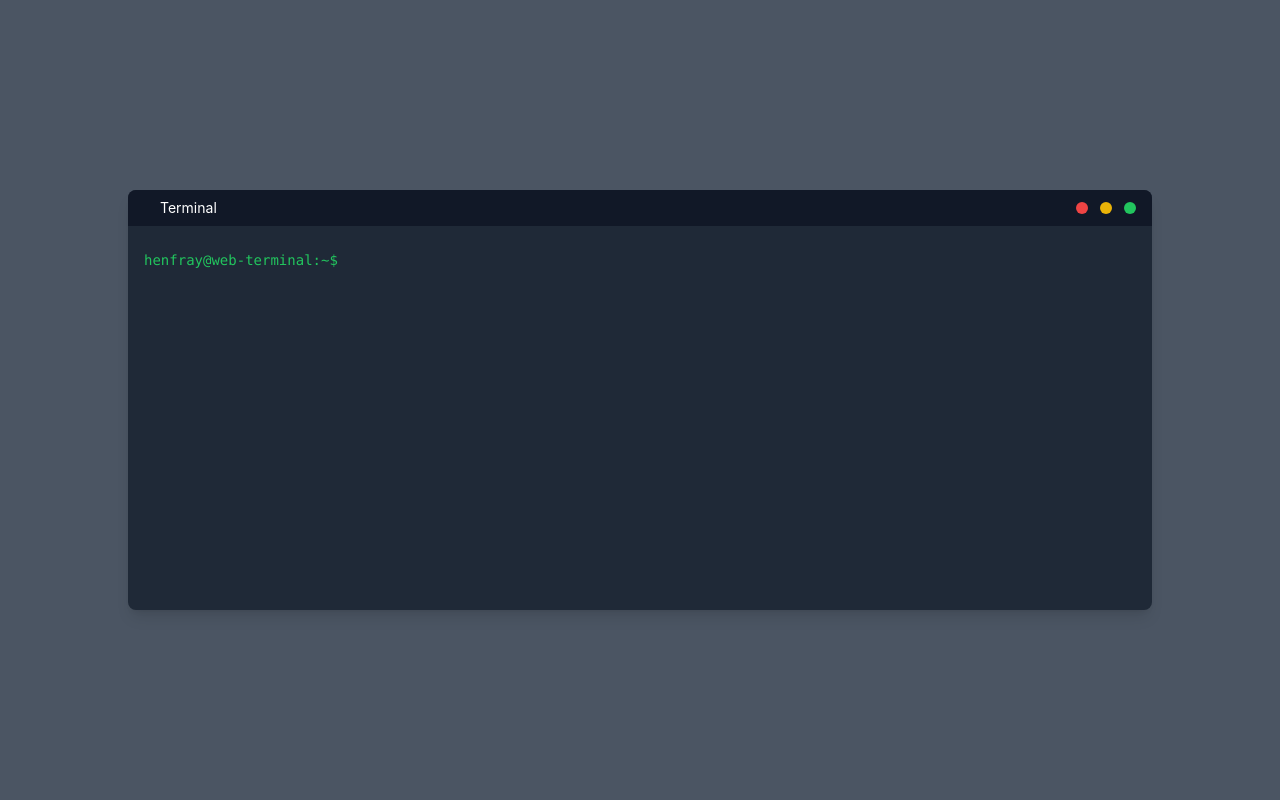
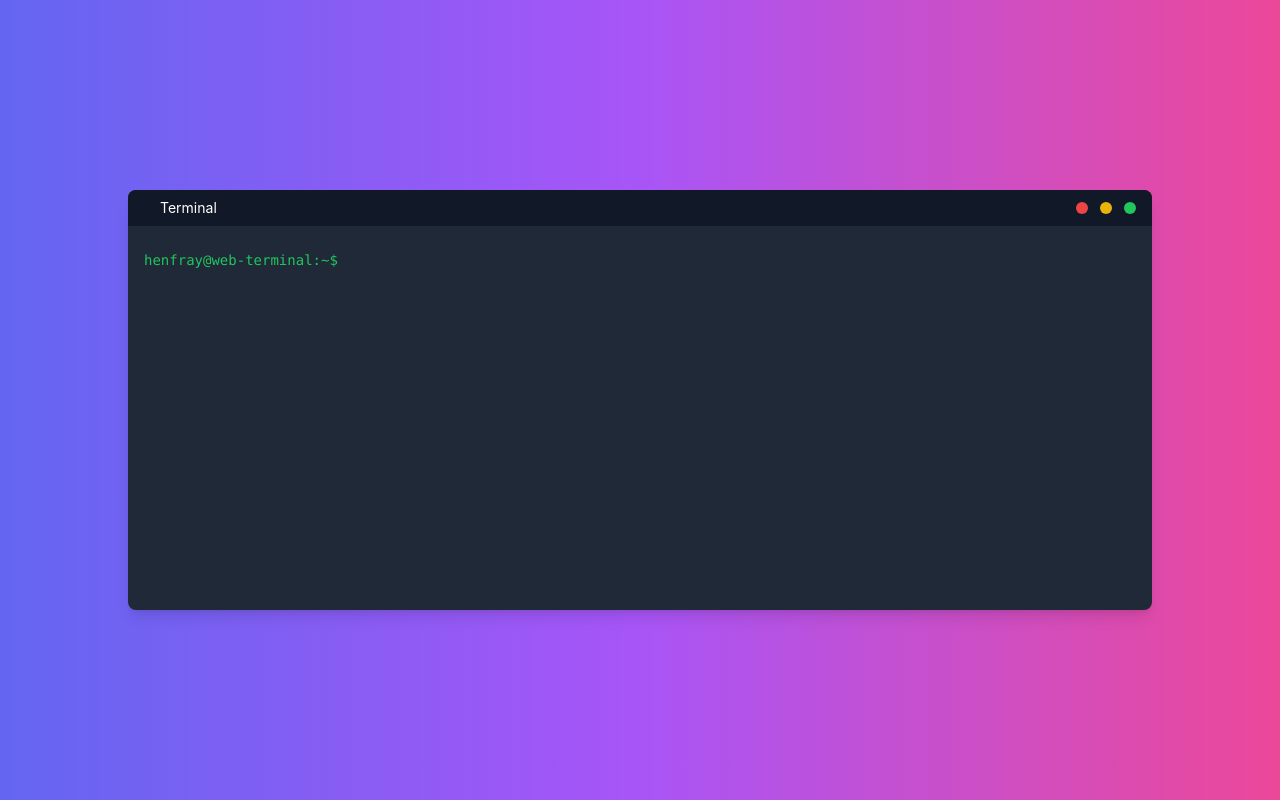
Before and after one commit to HenFray/terminal-project, a React (Create React App) app: page / in a window 1280 px wide. Built offline with nearby package versions, Linux system fonts and the light colour scheme.

Commit message:
upgraded CSS

```diff
--- a/src/components/terminal-linux.tsx
+++ b/src/components/terminal-linux.tsx
@@ -63,7 +63,7 @@
   }
 
   return (
-    <div className="min-h-screen bg-gray-600 flex items-center justify-center p-4">
+    <div className="min-h-screen bg-gradient-to-r from-indigo-500 via-purple-500 to-pink-500 flex items-center justify-center p-4">
       <div className="w-full max-w-5xl bg-gray-800 rounded-lg shadow-lg overflow-hidden">
         <div className="bg-gray-900 px-4 py-2 flex justify-between items-center">
           <div className="ml-4 text-white text-sm">Terminal</div>
```
Also changed, not shown: public/commands.csv.
